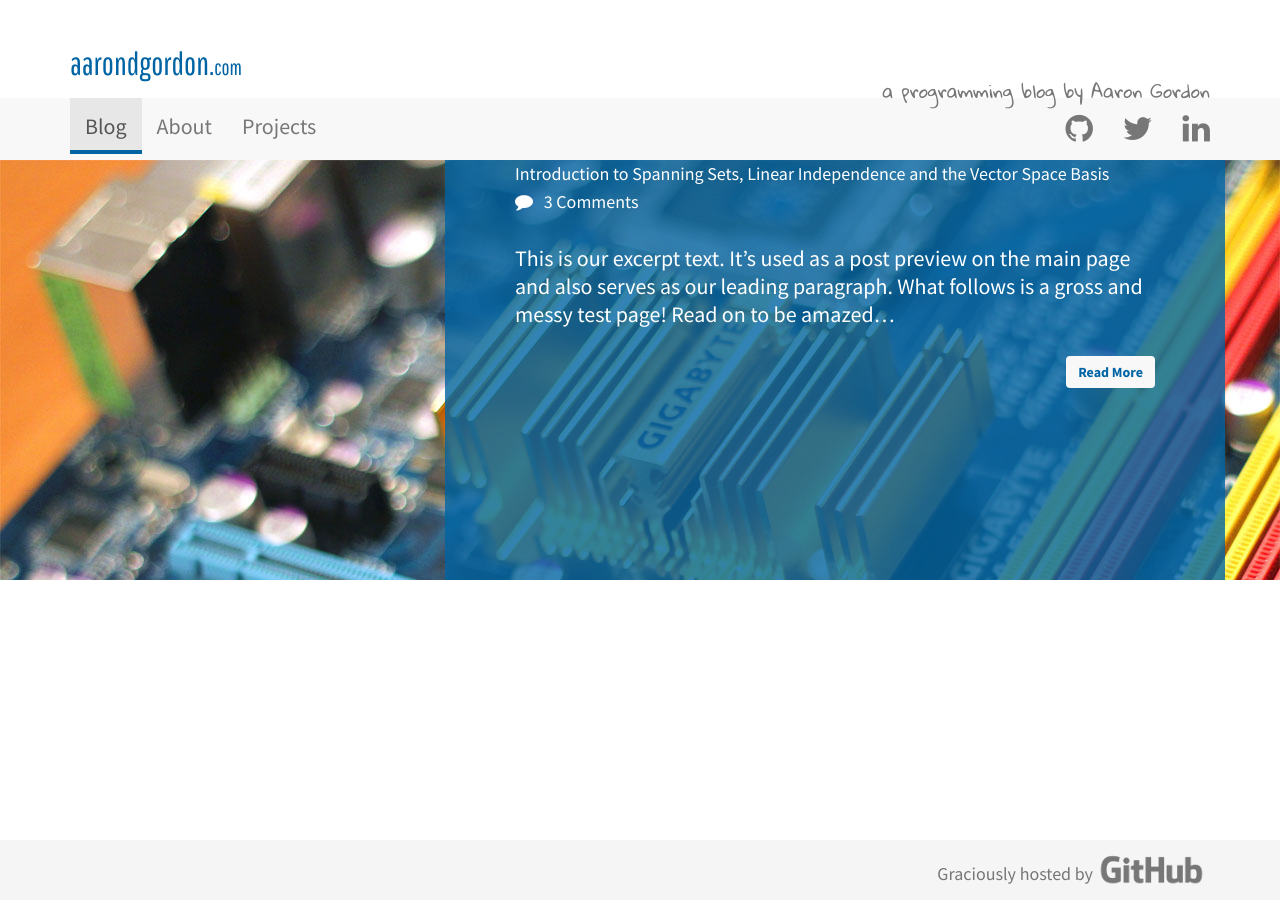
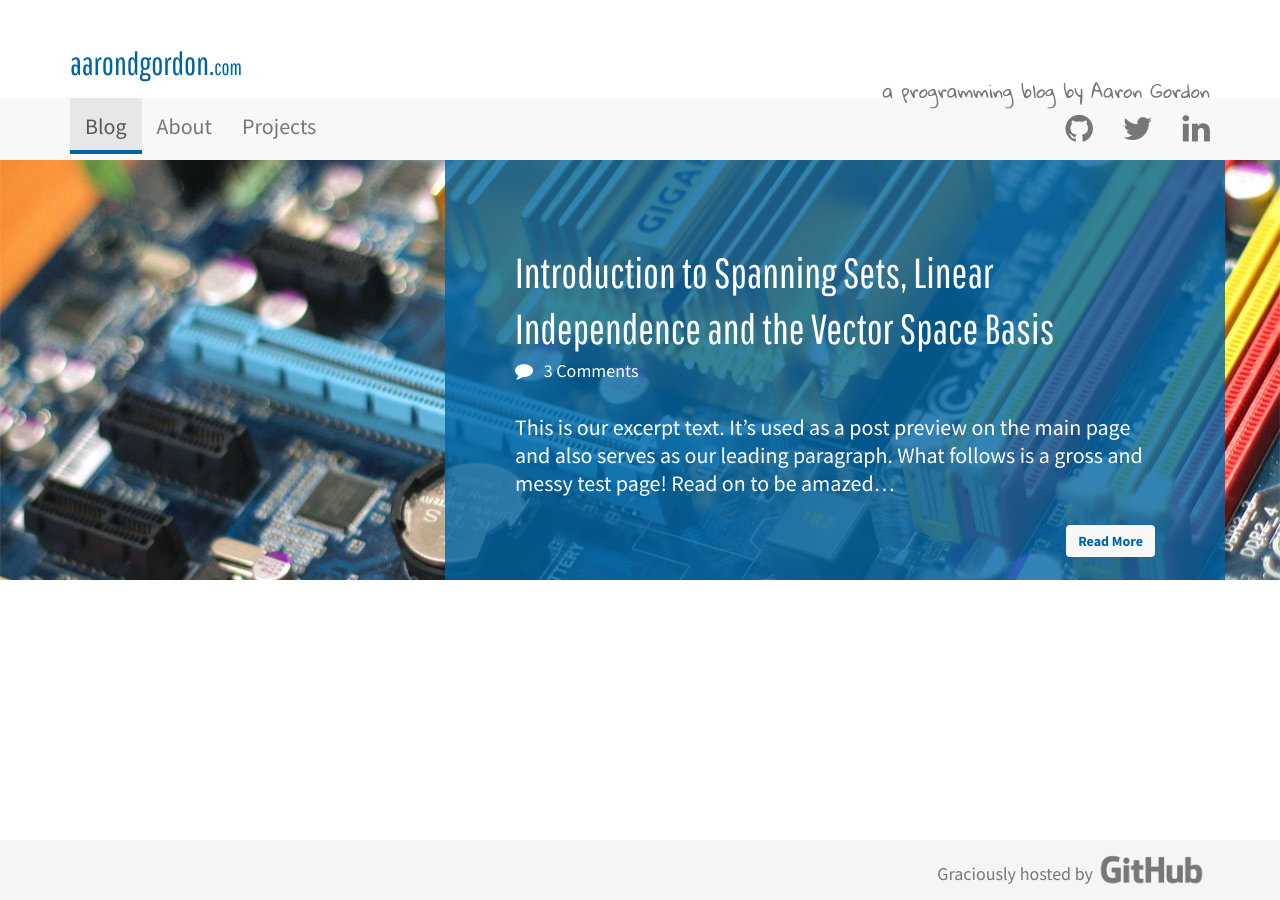
Before and after one commit to aarondgordon/aarondgordon.github.io, a Jekyll site: the page built from index.html, in a window 1280 px wide. Built offline with Jekyll 4.4.1, drawn with Linux system fonts in a browser that asks for light colours; nearby versions of some CDN libraries.

Commit message:
Update layout.css

```diff
--- a/assets/css/layout.css
+++ b/assets/css/layout.css
@@ -83,7 +83,7 @@
   border-style: none;
 }
 
-.cover-image {
+.cover {
   width: 100%;
   min-height: 23.333em; /* 30 x baseline | 420px/18px */
   background-position: center;
@@ -99,7 +99,7 @@
   float: right;
 }
 
-.cover-panel-title {
+.cover-title {
   margin-top: 2em; /* 6 x baseline | 84px/42px */
   margin-bottom: 0;
   font-size: 2.333em; /* 42px/18px */
```
